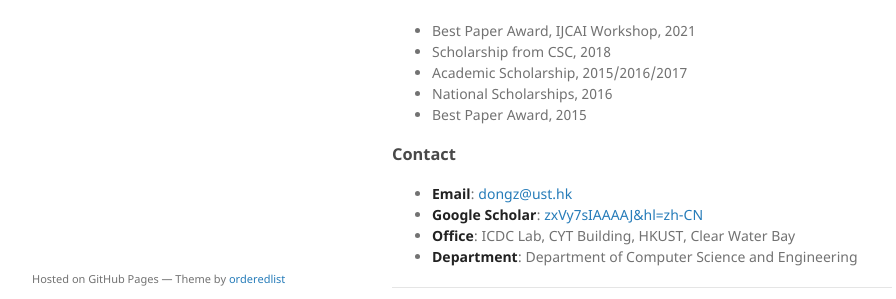
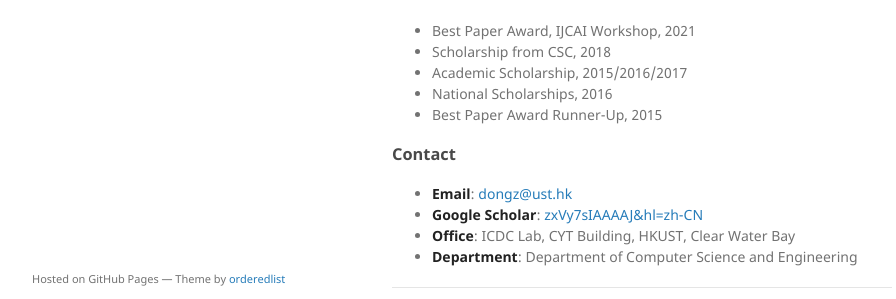
Before and after one commit to ZHANGDONG-NJUST/zhangdong-njust.github.io, a Jekyll site: the page built from index.md, in a window 1280 px wide and 900 px high, scrolled down 2111 px. Shown: the part 542-841 px from the top of the window, without its empty margins (178-1074 px from the left). Built offline with Jekyll 4.4.1, drawn with Linux system fonts in a browser that asks for light colours; the repository's description, which GitHub fills in, is left out; our own code applies the rules of GitHub Pages for plain Markdown files.

Commit message:
Update index.md

```diff
--- a/index.md
+++ b/index.md
@@ -71,7 +71,7 @@ Now, I am a postdoctoral research scientist at
 - Scholarship from CSC, 2018
 - Academic Scholarship, 2015/2016/2017
 - National Scholarships, 2016
-- Best Paper Award, 2015
+- Best Paper Award Runner-Up, 2015
 
 ### Contact
 - **Email**: <dongz@ust.hk><br/>
```
